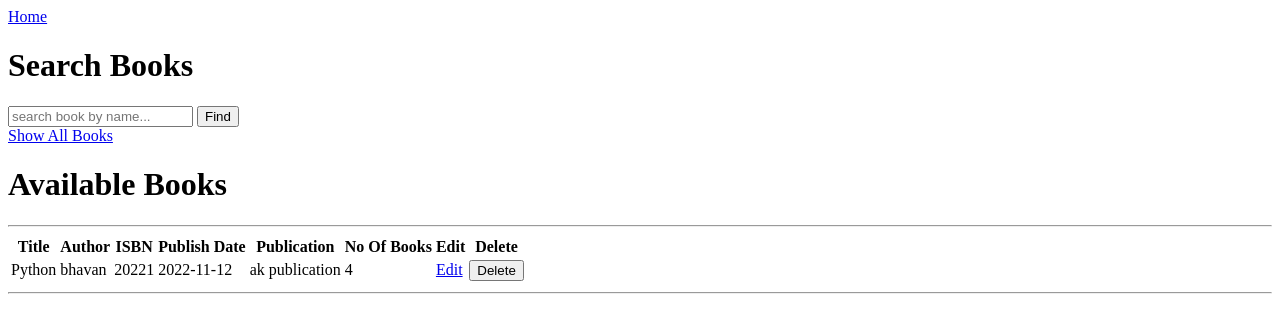
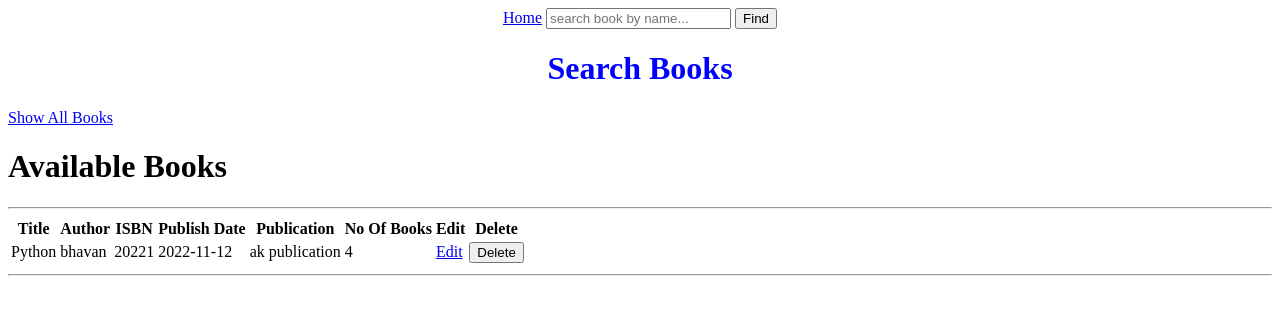
Before and after one commit to bhavansathru/library-management-system-, a Flask app: page /searchBook in a window 1280 px wide. Shown: the top 333 px of the page. Run offline with Flask 2, Linux system fonts and the light colour scheme; data comes from the database, SQL or seed files in the repository.

Commit message:
add styles

```diff
--- a/Library-Management-System/app.py
+++ b/Library-Management-System/app.py
@@ -8,7 +8,7 @@ app.secret_key = 'secret-key-2022'
 
 @app.route('/')
 def index():
-   return render_template("index.html")
+   return render_template("login.html")
 
 @app.route("/login", methods = ['POST', 'GET'])
 def login():
@@ -290,6 +290,5 @@ def deleteUser(userID):
       mydb.close()
       return render_template("searchUser.html", users = datas)
 
-
 if __name__ == '__main__':
    app.run(debug = True)
--- a/Library-Management-System/static/css/style.css
+++ b/Library-Management-System/static/css/style.css
@@ -0,0 +1,16 @@
+div.header, .header{
+    text-align: center;
+    color: blue;
+}
+div.form
+{
+    display: block;
+    text-align: center;
+}
+form
+{
+    display: inline-block;
+    margin-left: auto;
+    margin-right: auto;
+    text-align: left;
+}
--- a/Library-Management-System/templates/addBook.html
+++ b/Library-Management-System/templates/addBook.html
@@ -4,13 +4,15 @@
     <meta charset="UTF-8">
     <meta http-equiv="X-UA-Compatible" content="IE=edge">
     <meta name="viewport" content="width=device-width, initial-scale=1.0">
+    <link rel="stylesheet" href="{{url_for('static',filename = 'css/style.css')}}">
     <title>Add Book</title>
 </head>
 <body>
     <div>
         <nav><a href="/home">Home</a></nav>
-        <h1">Add New Book</h1>
+        <h1 class="header">Add New Book</h1>
     </div>
+    <div class="form">
         <form action="/home" method="post">
             <div>
                 <label for="title">Book Title</label><br>
--- a/Library-Management-System/templates/addUser.html
+++ b/Library-Management-System/templates/addUser.html
@@ -5,14 +5,16 @@
     <meta charset="UTF-8">
     <meta http-equiv="X-UA-Compatible" content="IE=edge">
     <meta name="viewport" content="width=device-width, initial-scale=1.0">
+    <link rel="stylesheet" href="{{url_for('static',filename = 'css/style.css')}}">
     <title>Add User</title>
 </head>
 
 <body>
     <div>
         <nav><a href="/home">Home</a></nav>
-        <h1>Add New User</h1>
+        <h1 class="header">Add New User</h1>
     </div>
+    <div class="form">
         <form action="\addUser" method="post">
             <div>
                 <label for="name">User Name</label><br>
@@ -75,6 +77,7 @@
                 <input type="submit" value="Save">
             </div>
         </form>
+    </div>
 </body>
 
 </html>
--- a/Library-Management-System/templates/editBook.html
+++ b/Library-Management-System/templates/editBook.html
@@ -4,13 +4,15 @@
     <meta charset="UTF-8">
     <meta http-equiv="X-UA-Compatible" content="IE=edge">
     <meta name="viewport" content="width=device-width, initial-scale=1.0">
+    <link rel="stylesheet" href="{{url_for('static',filename = 'css/style.css')}}">
     <title>Edit Book</title>
 </head>
 <body>
     <div>
         <nav><a href="/home">Home</a></nav>
-        <h1>Edit Book</h1>
+        <h1 class="header">Edit Book</h1>
     </div>
+    <div class="form">
         <form action="/editBook/{{book[2]}}" method="post">
             <div>
                 <label for="title">Book Title</label><br>
@@ -40,5 +42,7 @@
                 <input type="submit" value="Update">
             </div>
         </form>
+    </div>
+
 </body>
 </html>
--- a/Library-Management-System/templates/editUser.html
+++ b/Library-Management-System/templates/editUser.html
@@ -4,13 +4,15 @@
     <meta charset="UTF-8">
     <meta http-equiv="X-UA-Compatible" content="IE=edge">
     <meta name="viewport" content="width=device-width, initial-scale=1.0">
+    <link rel="stylesheet" href="{{url_for('static',filename = 'css/style.css')}}">
     <title>Edit User</title>
 </head>
 <body>
     <div>
         <nav><a href="/home">Home</a></nav>
-        <h1>Edit User</h1>
+        <h1 class="header">Edit User</h1>
     </div>
+    <div class="form">
         <form action="/editUser/{{user[2]}}" method="post">
             <div>
                 <label for="name">User Name</label><br>
@@ -72,5 +74,7 @@
                 <input type="submit" value="Save">
             </div>
         </form>
+    </div>
+
 </body>
 </html>
--- a/Library-Management-System/templates/home.html
+++ b/Library-Management-System/templates/home.html
@@ -4,10 +4,11 @@
     <meta charset="UTF-8">
     <meta http-equiv="X-UA-Compatible" content="IE=edge">
     <meta name="viewport" content="width=device-width, initial-scale=1.0">
+    <link rel="stylesheet" href="{{url_for('static',filename = 'css/style.css')}}">
     <title>Admin</title>
 </head>
 <body>
-    <h1>Library Management System</h1>
+    <h1 class="header">Library Management System</h1>
     <a href="/">Logout</a>
     <div>
        <div>
--- a/Library-Management-System/templates/issueBook.html
+++ b/Library-Management-System/templates/issueBook.html
@@ -4,13 +4,15 @@
     <meta charset="UTF-8">
     <meta http-equiv="X-UA-Compatible" content="IE=edge">
     <meta name="viewport" content="width=device-width, initial-scale=1.0">
+    <link rel="stylesheet" href="{{url_for('static',filename = 'css/style.css')}}">
     <title>Issue Book</title>
 </head>
 <body>
     <div>
         <nav><a href="/home">Home</a></nav>
-        <h1>Issue Book</h1>
+        <h1 class="header">Issue Book</h1>
     </div>
+    <div class="form">
         <form action="/issueBook" method="post">
             <div>
                 <label for="userId">User ID</label><br>
@@ -28,5 +30,7 @@
                 <input type="submit" value="Issue">
             </div>
         </form>
+    </div>
+
 </body>
 </html>
--- a/Library-Management-System/templates/issuedBook.html
+++ b/Library-Management-System/templates/issuedBook.html
@@ -9,7 +9,7 @@
 <body>
     <div>
         <nav><a href="/home">Home</a></nav>
-        <h1>Issued Books</h1>
+        <h1 class="header">Issued Books</h1>
     </div>
     <hr>
     <div>
--- a/Library-Management-System/templates/returnBook.html
+++ b/Library-Management-System/templates/returnBook.html
@@ -4,13 +4,15 @@
     <meta charset="UTF-8">
     <meta http-equiv="X-UA-Compatible" content="IE=edge">
     <meta name="viewport" content="width=device-width, initial-scale=1.0">
+    <link rel="stylesheet" href="{{url_for('static',filename = 'css/style.css')}}">
     <title>Return Book</title>
 </head>
 <body>
     <div>
         <nav><a href="/home">Home</a></nav>
-        <h1>Return Book</h1>
+        <h1 class="header">Return Book</h1>
     </div>
+    <div class="form">
         <form action="/returnBook" method="post">
             <div>
                 <label for="userId">User ID</label><br>
@@ -29,3 +31,4 @@
             </div>
         </form>
     </div>
+</body>
--- a/Library-Management-System/templates/searchBook.html
+++ b/Library-Management-System/templates/searchBook.html
@@ -4,19 +4,21 @@
     <meta charset="UTF-8">
     <meta http-equiv="X-UA-Compatible" content="IE=edge">
     <meta name="viewport" content="width=device-width, initial-scale=1.0">
+    <link rel="stylesheet" href="{{url_for('static',filename = 'css/style.css')}}">
     <title>Search Book</title>
 </head>
 <body>
-    <div>
-        <nav><a href="/home">Home</a></nav>
-        <h1>Search Books</h1>
+    <div class="form">
+        <nav><a href="/home">Home</a>
+        <form action="/searchBook" method="post">
+            <div>
+                <input type="search" name="title" id="search" placeholder="search book by name...">
+                <input type="submit" value="Find">
+            </div>
+        </form>
+    </nav>
+    <h1 class="header">Search Books</h1>
     </div>
-    <form action="/searchBook" method="post">
-        <div>
-            <input type="search" name="title" id="search" placeholder="search book by name...">
-            <input type="submit" value="Find">
-        </div>
-    </form>
     <a href="/searchBook">Show All Books</a>
     <div>
         <h1>Available Books</h1>
--- a/Library-Management-System/templates/searchUser.html
+++ b/Library-Management-System/templates/searchUser.html
@@ -4,19 +4,23 @@
     <meta charset="UTF-8">
     <meta http-equiv="X-UA-Compatible" content="IE=edge">
     <meta name="viewport" content="width=device-width, initial-scale=1.0">
+    <link rel="stylesheet" href="{{url_for('static',filename = 'css/style.css')}}">
     <title>Search User</title>
 </head>
 <body>
     <div>
         <nav><a href="/home">Home</a></nav>
-        <h1>Search User</h1>
+        <h1 class="header">Search User</h1>
     </div>
+    <div class="form">
         <form action="/searchUser" method="post">
             <div>
                 <input type="search" name="name" id="" placeholder="search User by name...">
                 <input type="submit" value="Find">
             </div>
         </form>
+    </div>
+
     <a href="/searchUser">Show All User</a>
     <div>
         <h1>Library Members</h1>
```
Also changed, not shown: Library-Management-System/templates/index.html (deleted, +0 -29 lines), Library-Management-System/templates/login.html (added, +31 -0 lines). Lines whose indentation alone changed are shown as unchanged.
